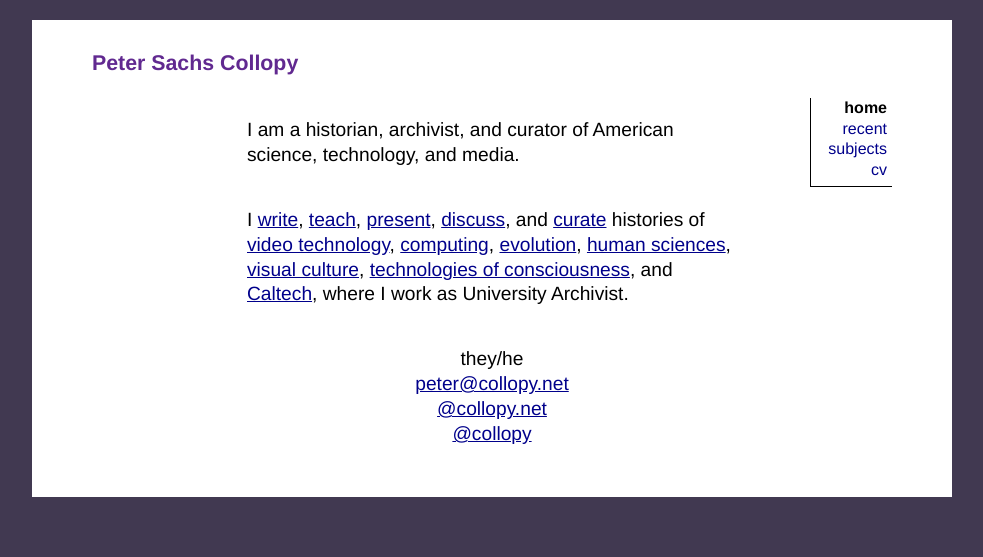
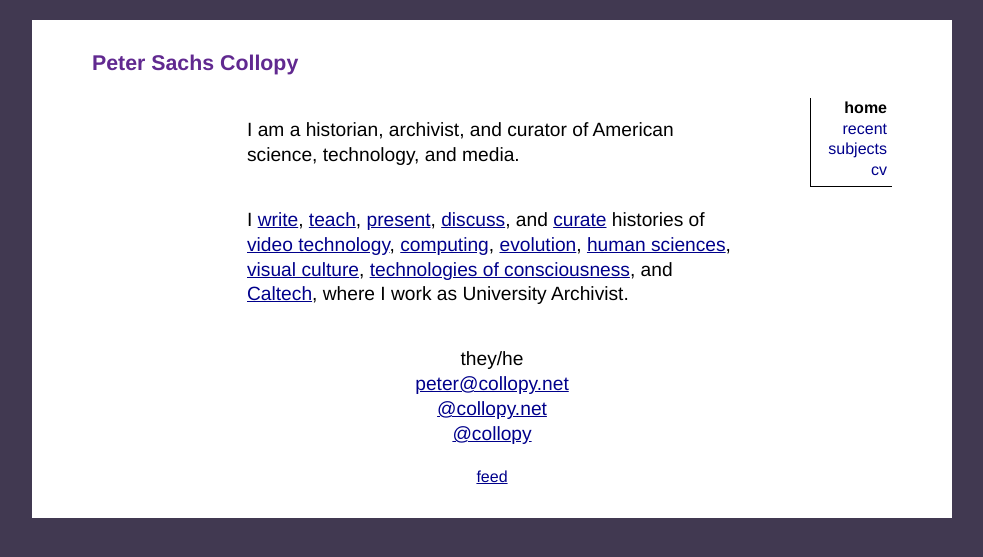
Before and after one commit to collopy/collopy.github.io, a Jekyll site: the page built from index.html, in a window 1280 px wide. Shown: the top 557 px of the page, without its empty margins (148-1131 px from the left). Built offline with Jekyll 4.4.1, drawn with Linux system fonts in a browser that asks for light colours.

Commit message:
Added feed links

```diff
--- a/_layouts/autopage_category.html
+++ b/_layouts/autopage_category.html
@@ -6,5 +6,6 @@
 	<h1>{% include category_title.html %}</h1>
 	{% include nav.html %}
 	{% include paginator.html %}
+	<div class="feed"><a href="https://collopy.net/feed/{{ page.autopages.display_name | slugify: 'pretty' }}.xml">feed</a></div>
   </body>
 </html>
--- a/_layouts/autopage_tags.html
+++ b/_layouts/autopage_tags.html
@@ -6,5 +6,6 @@
     <h1>{% include tag_title.html %}</h1>
     {% include nav.html %}
     {% include paginator.html %}
+    <div class="feed"><a href="https://collopy.net/feed/subjects/{{ page.autopages.display_name | slugify: 'pretty' }}.xml">feed</a></div>
   </body>
 </html>
--- a/css/main.css
+++ b/css/main.css
@@ -17,6 +17,7 @@
 .previous, .next {width: 50%; margin-top: -5px; font-weight: bold;}
 .previous {float: left;}
 .next {float: right; text-align: right;}
+.feed {clear: both; text-align: center;}
 .blogpost {padding-bottom: 9pt; margin-left: 1em;}
 .icon {display: inline; float: left; position: relative; width: 2em; margin-left: -2.5em; text-align: right;}
 [role=doc-endnote] {padding: 0;}
--- a/index.html
+++ b/index.html
@@ -14,3 +14,4 @@
 	<a href="https://bsky.app/profile/collopy.net">@collopy.net</a><br>
 	<a href="https://twitter.com/collopy">@collopy</a>
 </p>
+<div class="feed"><a href="feed.xml">feed</a></div>
```
Also changed, not shown: 2 other files.
